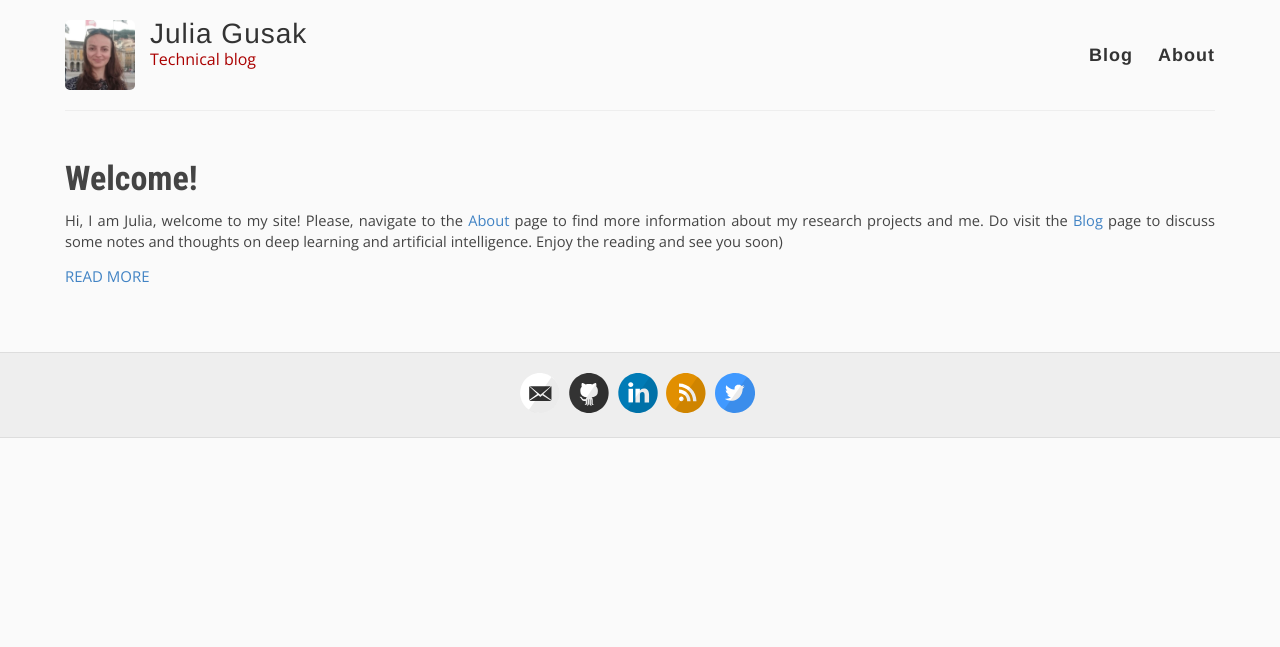
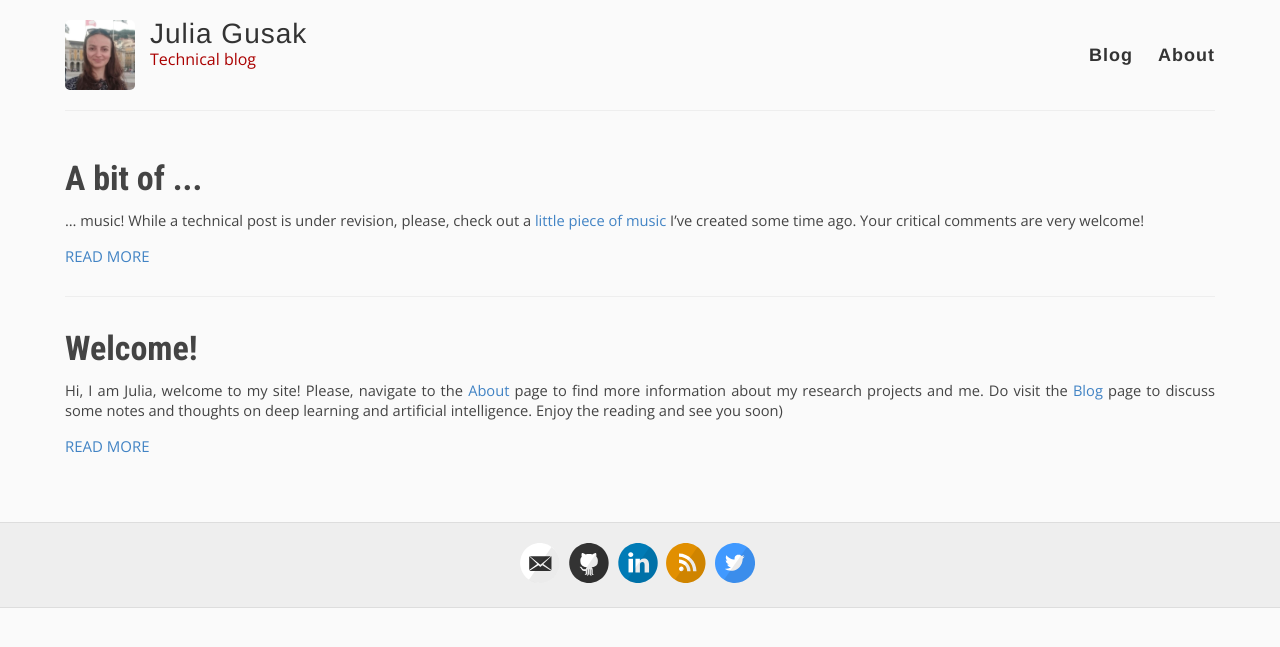
Before and after one commit to juliagusak/juliagusak.github.io, a Jekyll site: the page built from index.markdown, in a window 1280 px wide. Shown: the top 647 px of the page. Built offline with Jekyll 4.4.1, drawn with Linux system fonts in a browser that asks for light colours.

Commit message:
Add: a bit of post

```diff
--- /dev/null
+++ b/_posts/2020-01-17-a-bit-of-music.markdown
@@ -0,0 +1,6 @@
+---
+title:  "A bit of ..."
+date:   2020-01-12 04:06:44 +0300
+categories: jekyll update
+---
+... music! While a technical post is under revision, please, check out a <a href="https://drive.google.com/file/d/0B6sHBsbamJ8TTlNXdWJXbTNDNmEtUzZKaERXU2lwdkJTSm40/view?usp=sharing">little piece of music</a> I've created some time ago. Your critical comments are very welcome!
--- a/about.markdown
+++ b/about.markdown
@@ -173,7 +173,3 @@ does_not_need_title: true
         </div>
     </div>
 </div>
-
-<h1 style="font-size: 36px">A bit of ...</h1>
-
-- ...music! Check out <a href="https://drive.google.com/file/d/0B6sHBsbamJ8TTlNXdWJXbTNDNmEtUzZKaERXU2lwdkJTSm40/view?usp=sharing">piece of music</a> I've created some time ago. Your critical comments are very welcome!
```
Also changed, not shown: other parts of about.markdown (+1 -1 lines).
